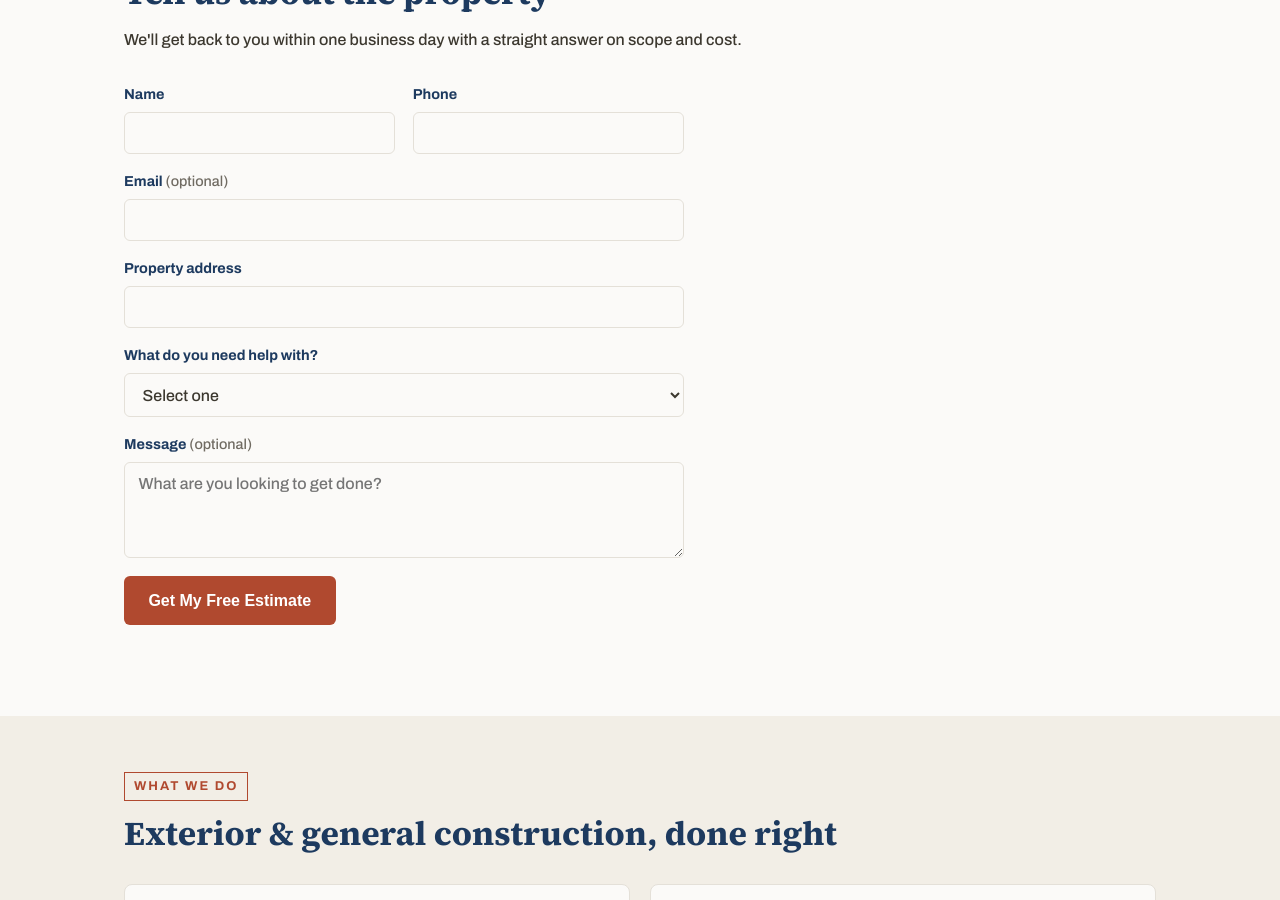
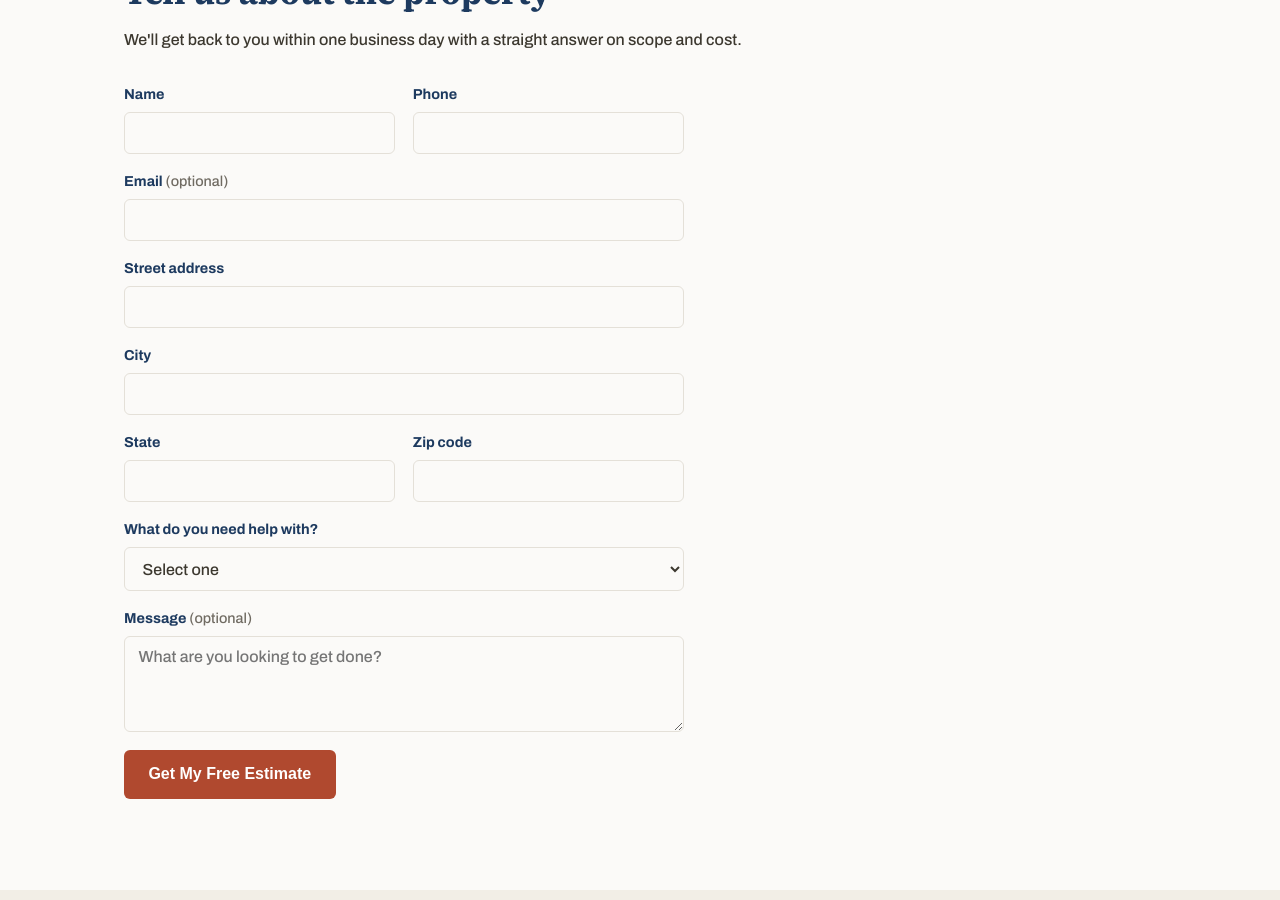
Before and after one commit to hassan9699/rajco-restoration-site, a Jekyll site: the page built from estimate.html, in a window 1280 px wide and 900 px high, scrolled down 601 px. Built offline with Jekyll 4.4.1, drawn with Linux system fonts in a browser that asks for light colours.

Commit message:
Split property address into street/city/state/zip fields
Gives cleaner, structured lead data instead of one free-text field. Combined client-side into a single address string before posting, so the backend/DB/notification email need no changes.

```diff
--- a/estimate.html
+++ b/estimate.html
@@ -42,8 +42,24 @@ robots: noindex
       </div>
 
       <div class="form-row">
-        <label for="address">Property address</label>
-        <input type="text" id="address" name="address" autocomplete="street-address" required>
+        <label for="address_street">Street address</label>
+        <input type="text" id="address_street" name="address_street" autocomplete="address-line1" required>
+      </div>
+
+      <div class="form-row">
+        <label for="address_city">City</label>
+        <input type="text" id="address_city" name="address_city" autocomplete="address-level2" required>
+      </div>
+
+      <div class="form-two-col">
+        <div class="form-row">
+          <label for="address_state">State</label>
+          <input type="text" id="address_state" name="address_state" autocomplete="address-level1" required>
+        </div>
+        <div class="form-row">
+          <label for="address_zip">Zip code</label>
+          <input type="text" id="address_zip" name="address_zip" autocomplete="postal-code" required>
+        </div>
       </div>
 
       <div class="form-row">
@@ -136,6 +152,11 @@ robots: noindex
     var statusEl = document.getElementById('formStatus');
     var submitBtn = form.querySelector('button[type="submit"]');
     var data = Object.fromEntries(new FormData(form).entries());
+    data.address = [data.address_street, data.address_city, data.address_state, data.address_zip].filter(Boolean).join(', ');
+    delete data.address_street;
+    delete data.address_city;
+    delete data.address_state;
+    delete data.address_zip;
 
     submitBtn.disabled = true;
     statusEl.textContent = 'Sending…';
```
Also changed, not shown: contact.html (+23 -2 lines).
